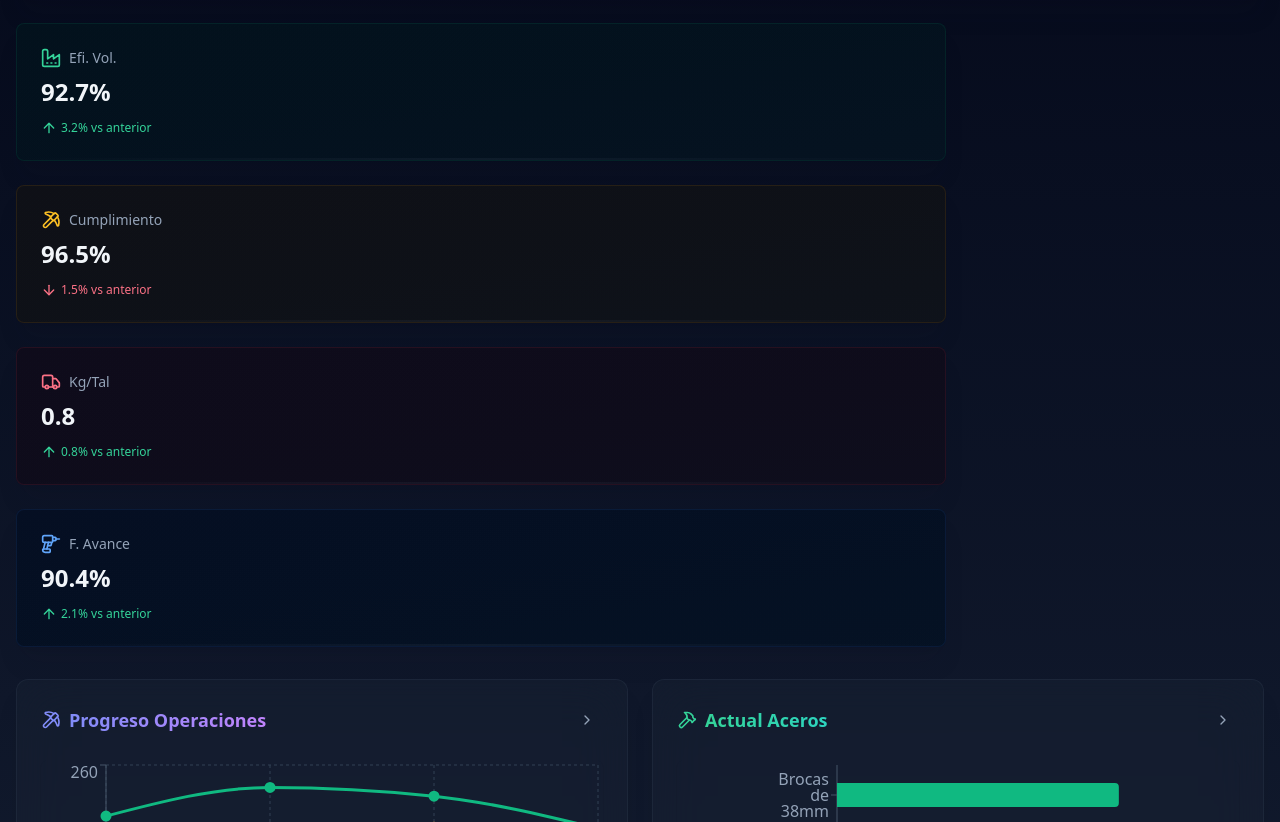
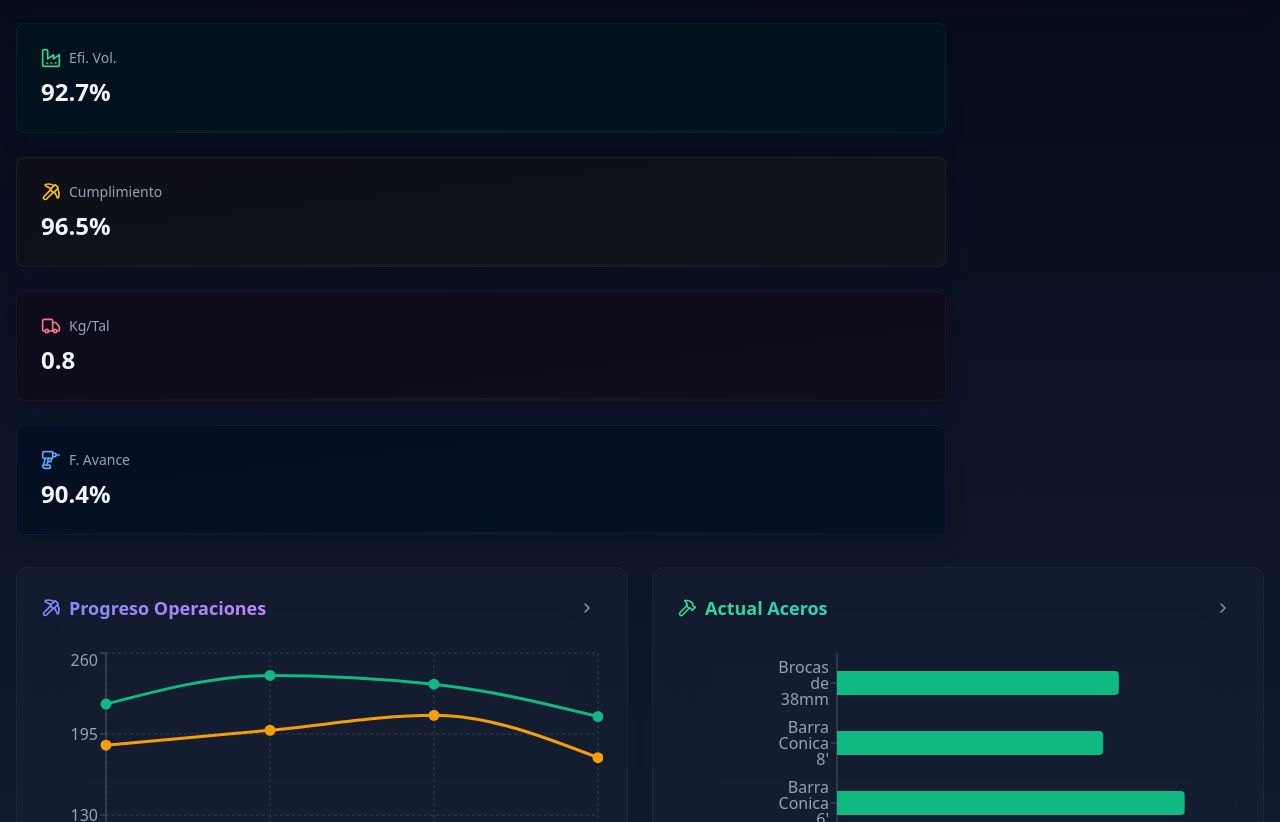
Before and after one commit to Cesarin12345/dynamic-visualizer, a React (Vite) app: page / in a window 1280 px wide. Shown: the part 348-1170 px from the top of the page. Built offline with nearby package versions, Linux system fonts and the light colour scheme.

Commit message:
feat: Implement trend arrow logic
Adds logic for trend arrows based on date filter selections, comparing the first and last selected dates.

```diff
--- a/src/components/KPICard.tsx
+++ b/src/components/KPICard.tsx
@@ -1,7 +1,7 @@
 
 import { Card } from "@/components/ui/card";
 import { cn } from "@/lib/utils";
-import { ArrowUpRight, ArrowUp, ArrowDown } from "lucide-react";
+import { ArrowUpRight, TrendingUp, TrendingDown } from "lucide-react";
 
 interface KPICardProps {
   title: string;
@@ -66,9 +66,9 @@ const KPICard = ({
         {trend && trendValue && (
           <div className="flex items-center gap-1 mt-3">
             {trend === "up" ? (
-              <ArrowUp className="w-4 h-4 text-emerald-400" />
+              <TrendingUp className="w-4 h-4 text-emerald-400" />
             ) : trend === "down" ? (
-              <ArrowDown className="w-4 h-4 text-rose-400" />
+              <TrendingDown className="w-4 h-4 text-rose-400" />
             ) : null}
             <span className={cn(
               "text-xs font-medium",
--- a/src/pages/Index.tsx
+++ b/src/pages/Index.tsx
@@ -12,7 +12,9 @@ import {
   Drill,
   Sun,
   Moon,
-  ChevronRight
+  ChevronRight,
+  TrendingUp,
+  TrendingDown
 } from "lucide-react";
 import KPICard from "@/components/KPICard";
 import TimeToggle from "@/components/TimeToggle";
@@ -45,11 +47,54 @@ const Index = () => {
   const [kpis, setKpis] = useState<any>({});
   const [barData, setBarData] = useState<any[]>([]);
   const [explosivesData, setExplosivesData] = useState<any[]>([]);
+  const [trends, setTrends] = useState<Record<string, {trend: "up" | "down" | "neutral", value: string}>>({});
 
   const calculateProgress = (executed: string, programmed: string) => {
     const execValue = parseFloat(executed.replace('K', ''));
     const progValue = parseFloat(programmed.replace('K', ''));
     return (execValue / progValue) * 100;
+  };
+
+  // Calcular tendencias comparando el primer y último valor en el rango de fechas
+  const calculateTrends = (data: any) => {
+    // Solo calculamos tendencias si hay al menos 2 períodos seleccionados
+    if (!date?.from || !date?.to || date.from === date.to) {
+      return {};
+    }
+
+    const newTrends: Record<string, {trend: "up" | "down" | "neutral", value: string}> = {};
+
+    // Obtener el primer y último valor para cada métrica
+    const firstValues = {
+      efficiencyVol: parseFloat(data.efficiencyVol?.replace('%', '') || '0'),
+      compliance: parseFloat(data.compliance?.replace('%', '') || '0'),
+      kgTal: parseFloat(data.kgTal || '0'),
+      fAdvance: parseFloat(data.fAdvance?.replace('%', '') || '0')
+    };
+
+    const lastValues = {
+      efficiencyVol: parseFloat(data.previousEfficiencyVol?.replace('%', '') || '0'),
+      compliance: parseFloat(data.previousCompliance?.replace('%', '') || '0'),
+      kgTal: parseFloat(data.previousKgTal || '0'),
+      fAdvance: parseFloat(data.previousFAdvance?.replace('%', '') || '0')
+    };
+
+    // Calcular diferencias porcentuales
+    Object.keys(firstValues).forEach(key => {
+      const first = firstValues[key as keyof typeof firstValues];
+      const last = lastValues[key as keyof typeof lastValues];
+
+      if (first !== 0 && last !== 0) {
+        const diffPercent = ((first - last) / last) * 100;
+        const trend = diffPercent > 0 ? "up" : diffPercent < 0 ? "down" : "neutral";
+        newTrends[key] = {
+          trend,
+          value: `${Math.abs(diffPercent).toFixed(1)}%`
+        };
+      }
+    });
+
+    return newTrends;
   };
 
   useEffect(() => {
@@ -66,6 +111,10 @@ const Index = () => {
     // Obtener KPIs filtrados
     const kpisCalculados = obtenerKPIs(operationsData, shiftView, effectiveDate);
     setKpis(kpisCalculados);
+
+    // Calcular tendencias
+    const calculatedTrends = calculateTrends(kpisCalculados);
+    setTrends(calculatedTrends);
 
     // Obtener datos de aceros filtrados
     const datosAceros = obtenerDatosAceros(operationsData, timeView, shiftView, effectiveDate);
@@ -171,32 +220,32 @@ const Index = () => {
               icon={<Factory className="w-5 h-5 text-emerald-400" />}
               value={kpis.efficiencyVol || '0%'}
               className="bg-gradient-to-br from-emerald-500/5 to-teal-500/5 hover:from-emerald-500/10 hover:to-teal-500/10 backdrop-blur-xl border-emerald-500/10"
-              trend="up"
-              trendValue="3.2%"
+              trend={trends.efficiencyVol?.trend}
+              trendValue={trends.efficiencyVol?.value}
             />
             <KPICard
               title="Cumplimiento"
               icon={<Pickaxe className="w-5 h-5 text-amber-400" />}
               value={kpis.compliance || '0%'}
               className="bg-gradient-to-br from-amber-500/5 to-yellow-500/5 hover:from-amber-500/10 hover:to-yellow-500/10 backdrop-blur-xl border-amber-500/10"
-              trend="down"
-              trendValue="1.5%"
+              trend={trends.compliance?.trend}
+              trendValue={trends.compliance?.value}
             />
             <KPICard
               title="Kg/Tal"
               icon={<Truck className="w-5 h-5 text-rose-400" />}
               value={kpis.kgTal || '0'}
               className="bg-gradient-to-br from-rose-500/5 to-red-500/5 hover:from-rose-500/10 hover:to-red-500/10 backdrop-blur-xl border-rose-500/10"
-              trend="up"
-              trendValue="0.8%"
+              trend={trends.kgTal?.trend}
+              trendValue={trends.kgTal?.value}
             />
             <KPICard
               title="F. Avance"
               icon={<Drill className="w-5 h-5 text-blue-400" />}
               value={kpis.fAdvance || '0%'}
               className="bg-gradient-to-br from-blue-500/5 to-sky-500/5 hover:from-blue-500/10 hover:to-sky-500/10 backdrop-blur-xl border-blue-500/10"
-              trend="up"
-              trendValue="2.1%"
+              trend={trends.fAdvance?.trend}
+              trendValue={trends.fAdvance?.value}
             />
           </div>
         </div>
```
